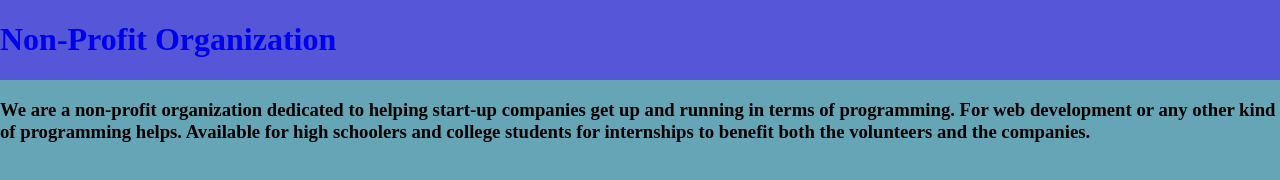
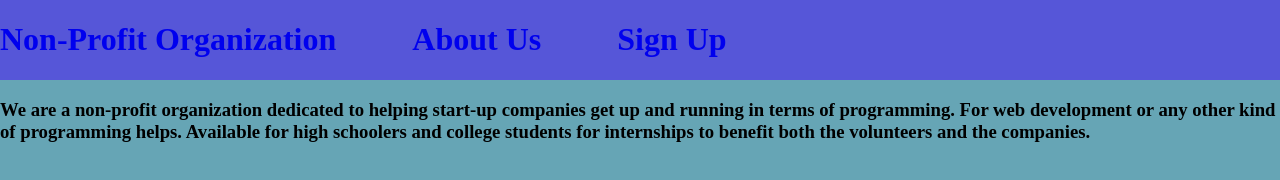
Before and after one commit to Akempe2020/Akempe2020.github.io, a plain HTML site: page about-us.html in a window 1280 px wide. Drawn offline with Linux system fonts and the light colour scheme.

Commit message:
Update about-us.html

```diff
--- a/about-us.html
+++ b/about-us.html
@@ -8,6 +8,8 @@
   <body style="margin: 0">
     <div id="parent">
       <a href="https://akempe2020.github.io/index.html"><h1 id="child">Non-Profit Organization</h1></a>
+		  <a href="https://akempe2020.github.io/about-us.html"><h1 id="child">&nbsp&nbsp&nbsp&nbsp&nbsp&nbsp&nbsp&nbsp&nbspAbout Us</h1></a>
+		  <a href="https://akempe2020.github.io/signups.html"><h1 id="child">&nbsp&nbsp&nbsp&nbsp&nbsp&nbsp&nbsp&nbsp&nbspSign Up</h1></a>
     </div>
     <h3 id="p">We are a non-profit organization dedicated to helping start-up companies get up and running in terms of programming. For web development or any other kind of programming helps. Available for high schoolers and college students for internships to benefit both the volunteers and the companies.</h3>
   </body>
```
